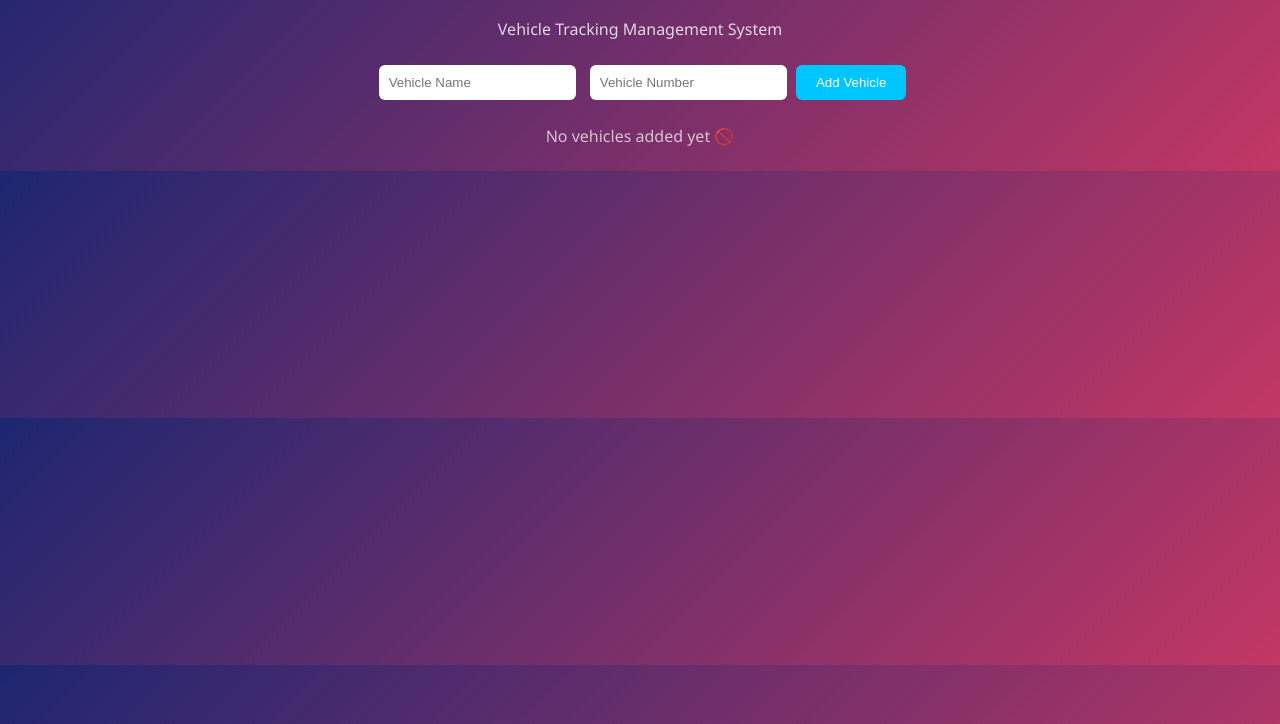
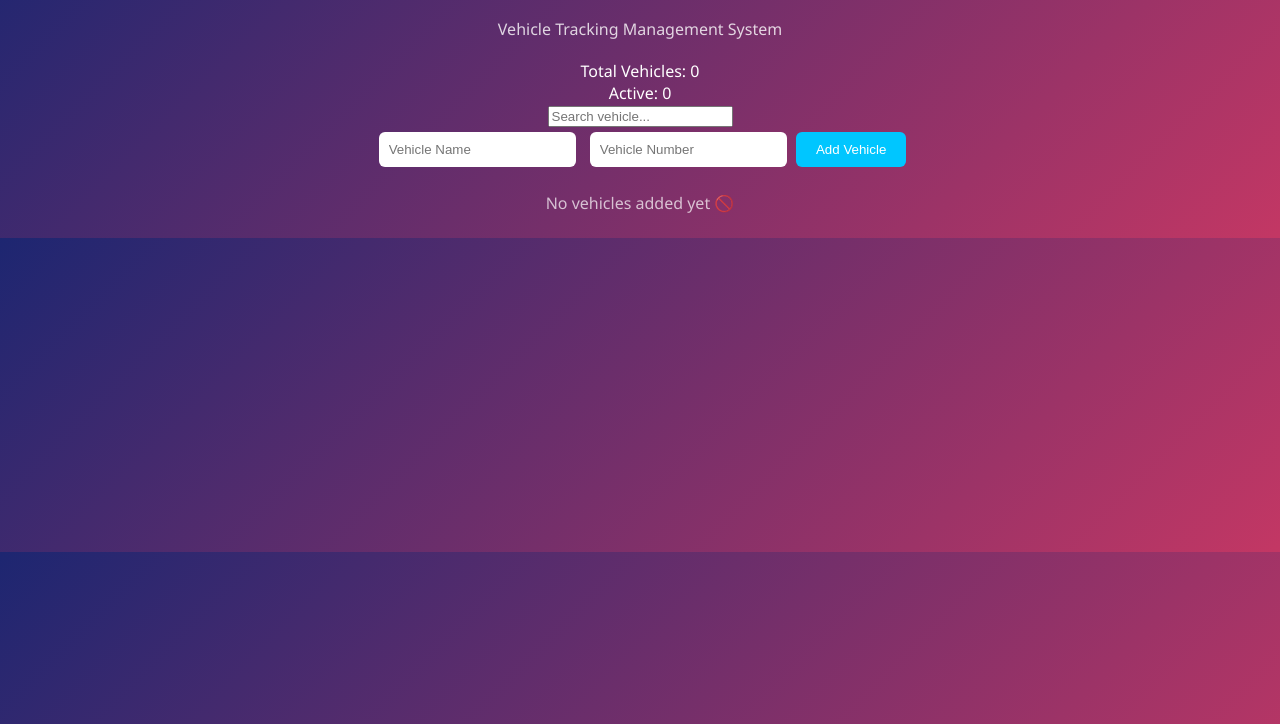
Before and after one commit to sripadullas/VTMS, a plain HTML site: page index.html in a window 1280 px wide. Shown: the part 76-800 px from the top of the page. Drawn offline with Linux system fonts and the light colour scheme.

Commit message:
Add vehicle stats and search input to dashboard

```diff
--- a/index.html
+++ b/index.html
@@ -9,6 +9,16 @@
   <h1 class="title">🚗 VTMS Dashboard</h1>
   <p class="subtitle">Vehicle Tracking Management System</p>
 
+  <!-- Stats -->
+  <div class="stats">
+    <div>Total Vehicles: <span id="total">0</span></div>
+    <div>Active: <span id="active">0</span></div>
+  </div>
+
+  <!-- Search -->
+  <input type="text" id="search" placeholder="Search vehicle..." onkeyup="searchVehicle()">
+
+  <!-- Form -->
   <div class="form-box">
     <input type="text" id="vehicleName" placeholder="Vehicle Name">
     <input type="text" id="vehicleNumber" placeholder="Vehicle Number">
```
